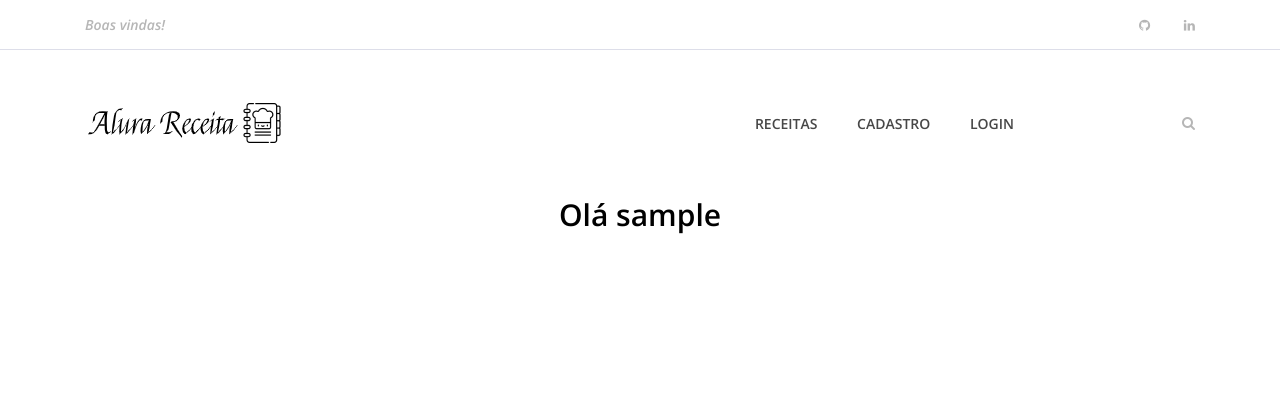
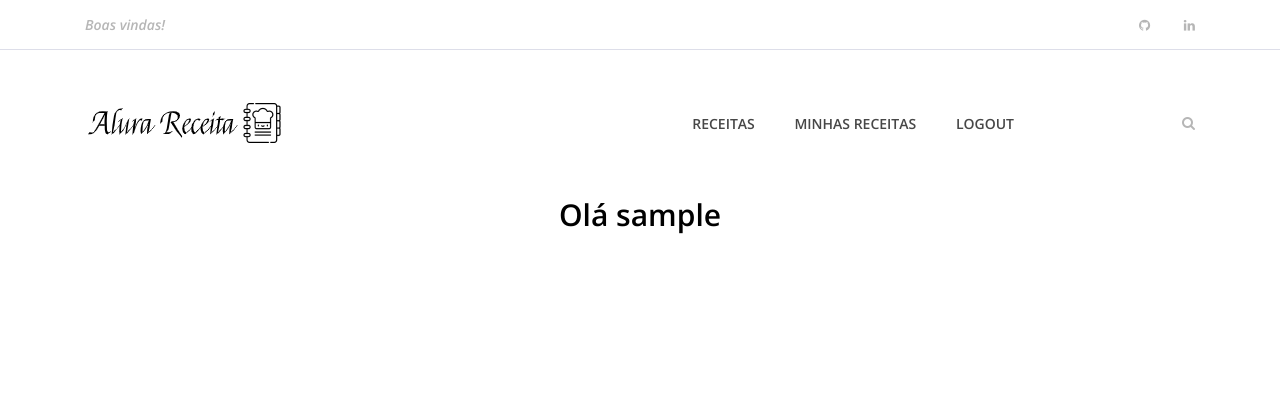
Before and after one commit to brnocesar/django-receitas, a Django app: page /usuarios/dashboard in a window 1280 px wide. Shown: the top 420 px of the page. Run offline with Django 3.2, Linux system fonts and the light colour scheme; the visitor is signed in with stand-in values (Sample User, id 1); parts of the project's set-up code (start-up, migrations or seed data) failed here and were passed over; some libraries are stand-ins or nearby versions.

Commit message:
Personaliza layout para usuários autenticados

```diff
--- a/apps/templates/partials/_header.html
+++ b/apps/templates/partials/_header.html
@@ -75,8 +75,13 @@
                         <div class="classynav">
                             <ul>
                                 <li><a href="{% url 'index' %}">Receitas</a></li>
-                                <li><a href="{% url 'cadastro' %}">Cadastro</a></li>
-                                <li><a href="{% url 'login' %}">Login</a></li>
+                                {% if user.is_authenticated %}
+                                    <li><a href="{% url 'dashboard' %}">Minhas receitas</a></li>
+                                    <li><a href="{% url 'logout' %}">Logout</a></li>
+                                {% else %}
+                                    <li><a href="{% url 'cadastro' %}">Cadastro</a></li>
+                                    <li><a href="{% url 'login' %}">Login</a></li>
+                                {% endif %}
                             </ul>
 
                             <!-- Formulario de busca -->
--- a/apps/usuarios/views.py
+++ b/apps/usuarios/views.py
@@ -24,7 +24,8 @@ def login(request):
     return render(request, 'usuarios/login.html')
 
 def logout(request):
-    pass
+    auth.logout(request)
+    return redirect('index')
 
 def cadastro(request):
     if request.method == 'POST':
@@ -61,4 +62,7 @@ def cadastro(request):
     return render(request, 'usuarios/cadastro.html')
 
 def dashboard(request):
-    return render(request, 'usuarios/dashboard.html')
+    if request.user.is_authenticated:
+        return render(request, 'usuarios/dashboard.html')
+
+    return redirect('index')
```
